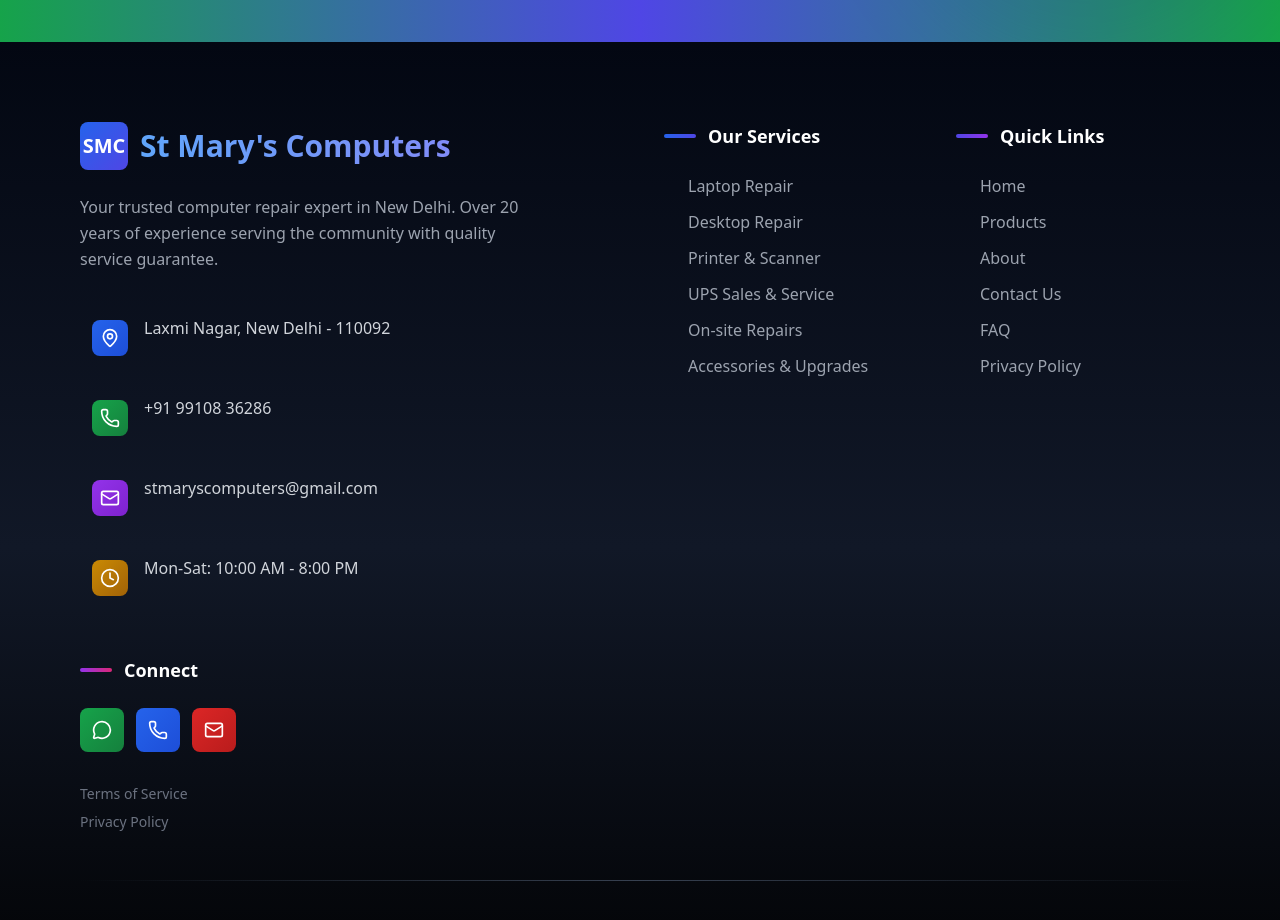
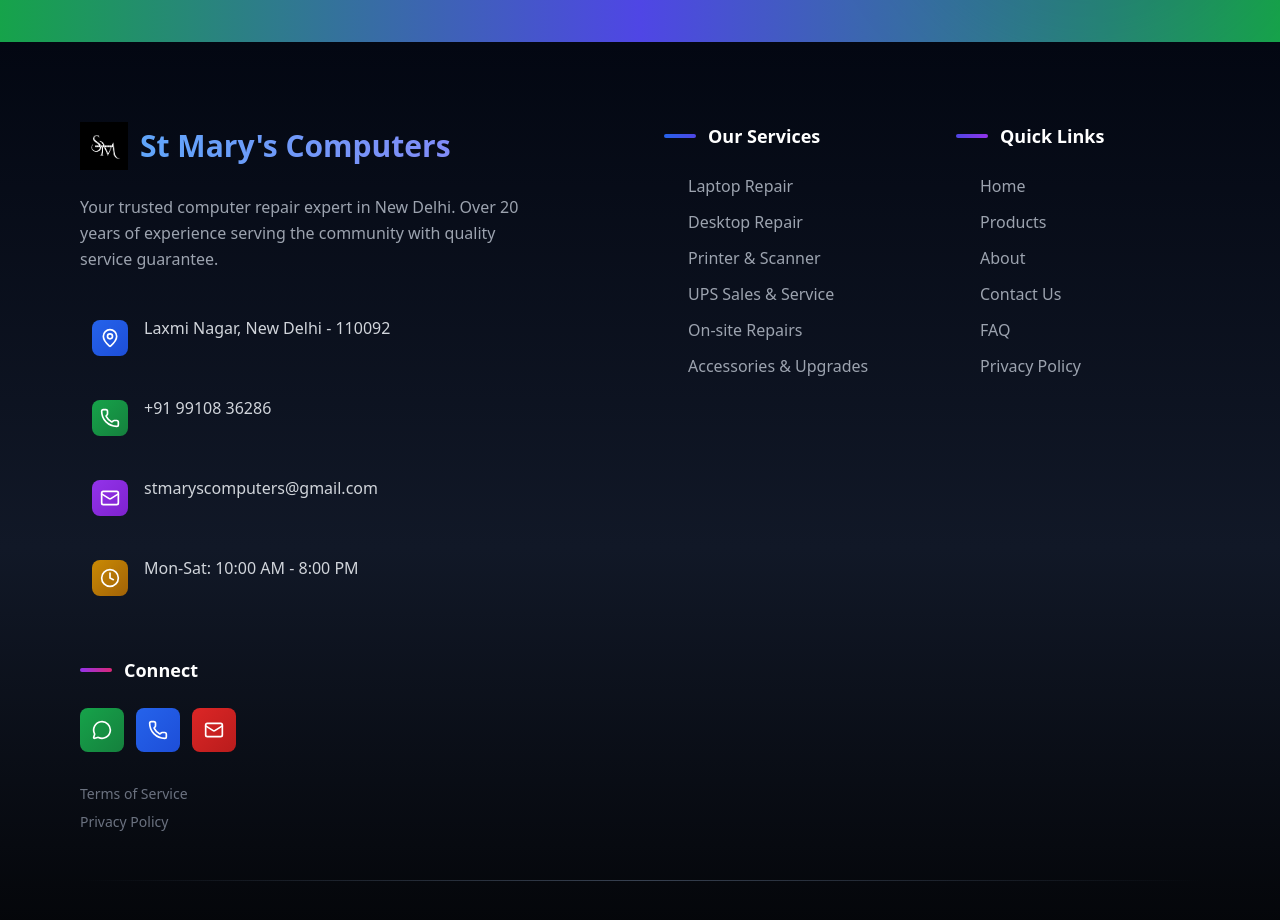
Before and after one commit to dariogeorge21/st-marys-computers, a Next.js app: page / in a window 1280 px wide. Shown: the part 5200-6120 px from the top of the page. Built offline with nearby package versions, Linux system fonts and the light colour scheme.

Commit message:
feat: update footer component to use logo image
- Replaced the text logo with an image in the footer component.
- Added the logo image file to the public directory.

```diff
--- a/components/footer.tsx
+++ b/components/footer.tsx
@@ -1,5 +1,6 @@
 import { Phone, MessageCircle, MapPin, Mail, Clock, ArrowRight } from "lucide-react";
 import Link from "next/link";
+import Image from "next/image";
 
 export function Footer() {
   return (
@@ -16,9 +17,13 @@ export function Footer() {
             {/* Company Info */}
             <div className="md:col-span-2 animate-fade-in">
               <div className="flex items-center gap-3 mb-6">
-                <div className="w-12 h-12 bg-gradient-to-br from-blue-600 to-indigo-600 rounded-lg flex items-center justify-center">
-                  <span className="text-xl font-bold">SMC</span>
-                </div>
+                <Image
+                  src="/blackLogo.png"
+                  alt="St Mary's Computers Logo"
+                  width={48}
+                  height={48}
+                  className="object-contain"
+                />
                 <h3 className="text-2xl sm:text-3xl font-bold bg-clip-text text-transparent bg-gradient-to-r from-blue-400 to-indigo-400">
                   St Mary&apos;s Computers
                 </h3>
```
Also changed, not shown: public/blackLogo.png (added).
